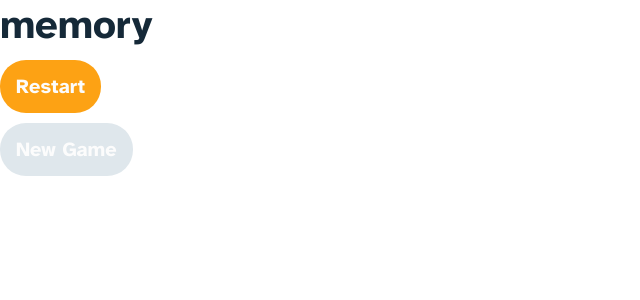
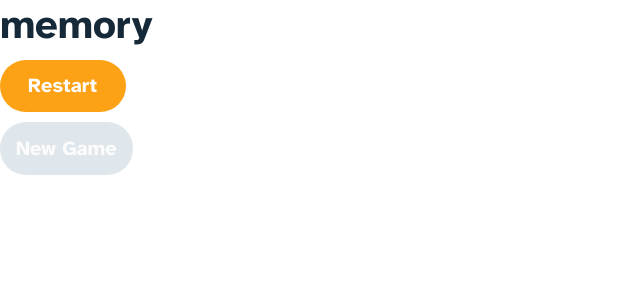
Before and after one commit to ssejjemba/memory, a Next.js app: page / in a window 1280 px wide. Shown: the top 300 px of the page, without its empty margins (0-640 px from the left). Built offline with nearby package versions, Linux system fonts and the light colour scheme.

Commit message:
style(Primary Button): adjust vertical and horinzontal padding around the button.

```diff
--- a/src/components/buttons/button-primary/ButtonPrimary.module.css
+++ b/src/components/buttons/button-primary/ButtonPrimary.module.css
@@ -4,7 +4,7 @@
   border: 0;
   background-color: var(--color-tertiary);
   border-radius: 2.6rem;
-  padding: 1.4rem 1.6rem;
+  padding: 1.3rem 2.9rem 1.4rem 2.8rem;
   color: var(--color-grey-light-2);
   margin-top: 1rem;
 }
--- a/src/pages/index.tsx
+++ b/src/pages/index.tsx
@@ -19,9 +19,8 @@ export default function Home(): JSX.Element {
       </Head>
 
       <main>
-        <nav>
-          <Logo />
-        </nav>
+        <Logo />
+
         <ButtonPrimary>Restart</ButtonPrimary>
         <div>
           <ButtonSecondary>New Game</ButtonSecondary>
```
